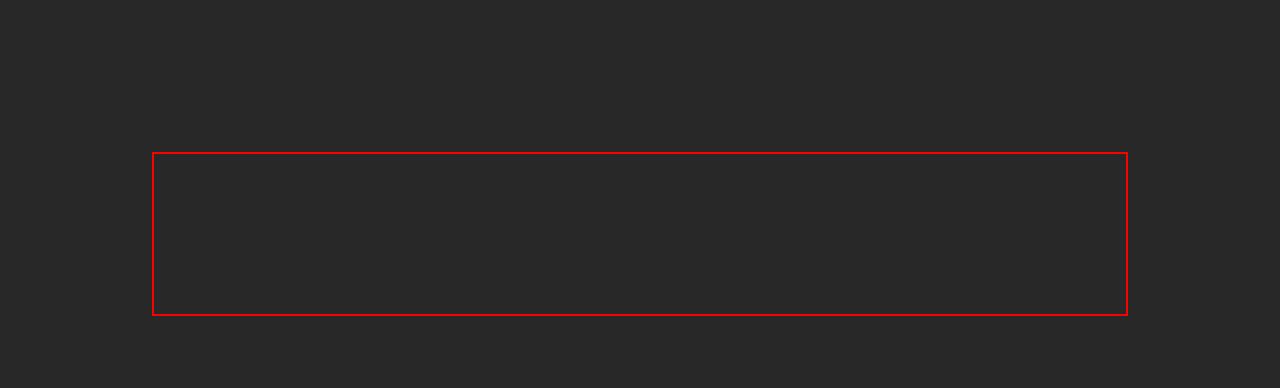
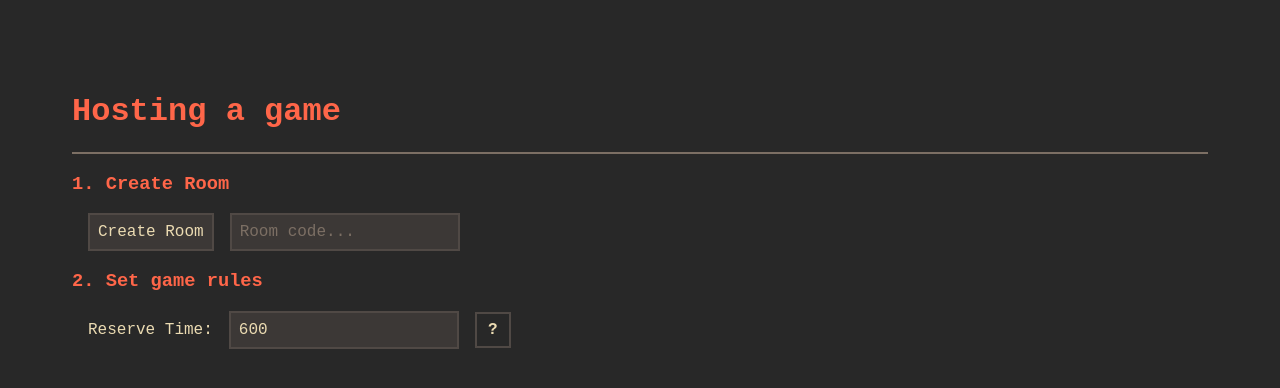
Before and after one commit to goldentoaste/turn_timer, a SvelteKit app: page /host in a window 1280 px wide. Shown: the top 388 px of the page. Built offline with nearby package versions, Linux system fonts and the light colour scheme.

Commit message:
input fields

```diff
--- a/src/lib/components/Button.svelte
+++ b/src/lib/components/Button.svelte
@@ -33,6 +33,12 @@
         transition: all 0.4s ease-out;
         cursor: pointer;
     }
+
+    .buttonRoot:active{
+        transform: scale(0.9);
+        filter: brightness(0.9);
+    }
+
 
     .wrapper {
         position: relative;
--- /dev/null
+++ b/src/lib/components/infoIcon.svelte
@@ -0,0 +1,63 @@
+<script>
+    import { fly, fade } from "svelte/transition";
+    export let text = "";
+    let hovering = false;
+
+</script>
+
+<div
+    class="infoParent"
+    on:mouseenter={() => (hovering = true)}
+    on:mouseleave={() => {
+        hovering = false;
+    }}
+    class:hovering
+>
+    <div class="text">?</div>
+    {#if hovering}
+        <div
+            class="msg"
+            in:fly={{
+                x: -10,
+            }}
+            out:fade={{ duration: 200 }}
+        >
+            {text}
+        </div>
+    {/if}
+</div>
+
+<style>
+    .text {
+        font-weight: bold;
+    }
+
+    .infoParent {
+        position: relative;
+        width: 2rem;
+        height: 2rem;
+        display: flex;
+        justify-content: center;
+        align-items: center;
+        border: 2px solid var(--bg2);
+    }
+
+    .msg {
+        background-color: var(--bg3);
+        border: 2px solid var(--fg1);
+
+        position: absolute;
+        left: calc(100% + 0.5rem);
+        top: 50%;
+        transform: translate(0, -50%);
+        padding: 0.5rem;
+
+
+        min-width: 400px;
+
+    }
+
+    .hovering {
+        border: 2px solid var(--bg3);
+    }
+</style>
--- /dev/null
+++ b/src/lib/components/inputField.svelte
@@ -0,0 +1,88 @@
+<script>
+    export let value = "";
+    export let disabled = false;
+    export let placeholder = ">_";
+
+    import { fade, fly } from "svelte/transition";
+    let showMsg = false;
+    function onClick() {
+        console.log("clicke1111d");
+        if (disabled && value.length > 0) {
+            console.log("clicked");
+            navigator.clipboard.writeText(value).then((e) => {
+                showMsg = true;
+                setTimeout(() => {
+                    showMsg = false;
+                }, 1000);
+            });
+        }
+    }
+</script>
+
+
+<!-- svelte-ignore a11y-click-events-have-key-events -->
+<div class="parent" on:click={onClick}>
+    <input
+        type="text"
+        {placeholder}
+        bind:value
+        {disabled}
+        class:clickable={disabled}
+
+    />
+
+    {#if showMsg}
+        <div
+            class="msg"
+            in:fly={{
+                x: -10,
+            }}
+            out:fade={{duration:200}}
+        >
+            Copied!
+        </div>
+    {/if}
+</div>
+
+<style>
+
+
+.parent {
+    align-self: stretch;
+    position: relative;
+    display: flex;
+}
+    input {
+
+        all: unset;
+        border: 2px var(--bg2) solid;
+        background-color: var(--bg1);
+        color: var(--fg);
+        height: auto;
+        padding: 0.5rem;
+    }
+
+    input::placeholder {
+        color: var(--bg3);
+    }
+
+    .clickable {
+        cursor: pointer;
+        transition: filter 0.5s ease-out;
+        user-select: none;
+    }
+    .clickable:hover {
+        filter: brightness(1.2);
+    }
+
+    .msg {
+        background-color: var(--bg3);
+        border: 2px solid var(--fg1);
+
+        position: absolute;
+        left: calc(100% + 0.5rem);
+        top: 50%;
+        transform: translate(0,-50%);
+        padding: 0.5rem;
+    }
+</style>
--- a/src/lib/message.ts
+++ b/src/lib/message.ts
@@ -30,7 +30,8 @@
 // game rules
 interface GameRules {
     reserveTime: number,
-    bonusTime: number
+    bonusTime: number,
+    clutchTime:number
 }
 
 
--- a/src/routes/+page.svelte
+++ b/src/routes/+page.svelte
@@ -1,4 +1,5 @@
 <script>
+    import { goto } from "$app/navigation";
     import Button from "$lib/components/Button.svelte";
 </script>
 
@@ -21,17 +22,28 @@
 <pre>
     <code>
     ^space::
-        {'{'}
+        {"{"}
             WinSetAlwaysOnTop -1, "A"
-        {'}'}
+        {"}"}
     </code>
 </pre>
 <div class="root">
     <div class="buttonHolder">
-        <Button>
+        <Button
+            on:click={() => {
+                goto("host/");
+            }}
+        >
             <h2>Host a Game</h2>
         </Button>
-        <Button>
+
+        <div class="divider" />
+
+        <Button
+            on:click={() => {
+                goto("client/");
+            }}
+        >
             <h2>Join a Lobby</h2>
         </Button>
     </div>
@@ -48,6 +60,12 @@
     .buttonHolder {
         display: flex;
         flex-direction: row;
-        gap: 2rem;
+        gap: 2.5rem;
+        margin: 4rem;
+    }
+
+    .divider {
+        width: 2px;
+        background-color: var(--bg3);
     }
 </style>
--- a/src/routes/client/+layout.svelte
+++ b/src/routes/client/+layout.svelte
@@ -7,9 +7,5 @@
 
 
 <style>
-    div {
-        padding: 5rem 10rem;
-        border: blue 2px solid;
-        margin: 5rem 5rem;
-    }
+
 </style>
--- a/src/routes/global.css
+++ b/src/routes/global.css
@@ -1,11 +1,9 @@
-
-
 body {
 
     --bg: #282828;
     --bg1: #3c3836;
     --bg2: #504945;
-    --bg3:#7c6f64;
+    --bg3: #7c6f64;
     --fg: #ebdbb2;
     --fg1: #d5c4a1;
 
@@ -37,12 +35,19 @@
 h1,
 h2,
 h3 {
-    color: var(--orange);
+    color: var(--red);
+    filter: brightness(1.4);
     font-family: 'FiraMono', monospace;
-
 }
 
+pre {
+    border: 2px var(--bg2) solid;
+}
 
-pre{
-    border:2px var(--bg2) solid;
+a {
+    color: var(--blue);
 }
+
+a:visited {
+    color: var(--blue-alt)
+}
--- a/src/routes/host/+layout.svelte
+++ b/src/routes/host/+layout.svelte
@@ -1,14 +1,6 @@
 
 <script>
-    import { onDestroy } from "svelte";
 
-    import { deleteDoc, doc} from "firebase/firestore";
-
-    import { db } from "$lib/firebase";
-
-    onDestroy(()=>{
-
-    })
 </script>
 
 <div>
@@ -17,9 +9,4 @@
 
 
 <style>
-    div {
-        padding: 5rem 10rem;
-        border: red 2px solid;
-        margin: 5rem 5rem;
-    }
 </style>
--- a/src/routes/host/+page.svelte
+++ b/src/routes/host/+page.svelte
@@ -1,21 +1,57 @@
 <script lang="ts">
     import { browser } from "$app/environment";
+    import Button from "$lib/components/Button.svelte";
+    import InfoIcon from "$lib/components/infoIcon.svelte";
+    import InputField from "$lib/components/inputField.svelte";
     import { createRoom, joinRoom, dataChannels, cleanup } from "$lib/rtc";
     import { roomId } from "$lib/stores";
-
     import { onDestroy, onMount } from "svelte";
-
-
-    function connect() {
-        createRoom().then(() => joinRoom($roomId));
-    }
 
     onDestroy(() => {
         if (browser) cleanup();
     });
+
+    let reserveTime = "600";
+    let bonusTime = "120";
+    let clutchTime = "15";
 </script>
 
+<h1>Hosting a game</h1>
+<div class="divider" />
 
+<!-- /////////////////////////////////// -->
 
+<h3>1. Create Room</h3>
+<div class="hGroup">
+    <Button on:click={createRoom}>
+        <span>Create Room</span>
+    </Button>
+    <InputField bind:value={$roomId} disabled placeholder="Room code..." />
+</div>
+
+<!-- /////////////////////////////////// -->
+<h3>2. Set game rules</h3>
+
+<div class="hGroup">
+    Reserve Time:
+    <InputField bind:value={reserveTime} />
+    <InfoIcon text={`'Reserved Time' is only given to the player once when the game starts.
+    When a new round starts this time is not refreshed.
+    `} />
+</div>
+
+<!-- /////////////////////////////////// -->
 <style>
+    .divider {
+        height: 2px;
+        background-color: var(--bg3);
+        width: 100%;
+    }
+    .hGroup {
+        display: flex;
+        flex-direction: row;
+        align-items: center;
+        margin: 1rem;
+        gap: 1rem;
+    }
 </style>
```
